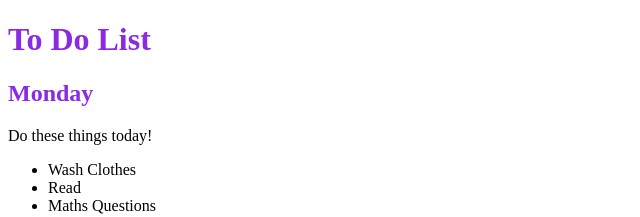
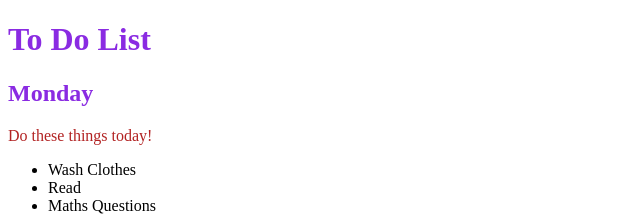
Before and after one commit to Ambesawi/Web-Development-Bootcamp, a plain HTML site: page section_7/7.1_Combining_Selectors/7.1 Combining Selectors/index.html in a window 1280 px wide. Shown: the top 217 px of the page, without its empty margins (0-640 px from the left). Drawn offline with Linux system fonts and the light colour scheme.

Commit message:
style.css

```diff
--- a/section_7/7.1_Combining_Selectors/7.1 Combining Selectors/style.css
+++ b/section_7/7.1_Combining_Selectors/7.1 Combining Selectors/style.css
@@ -2,3 +2,7 @@
 h1, h2 {
     color: blueviolet;
 }
+
+.box > p {
+    color: firebrick;
+}
```
